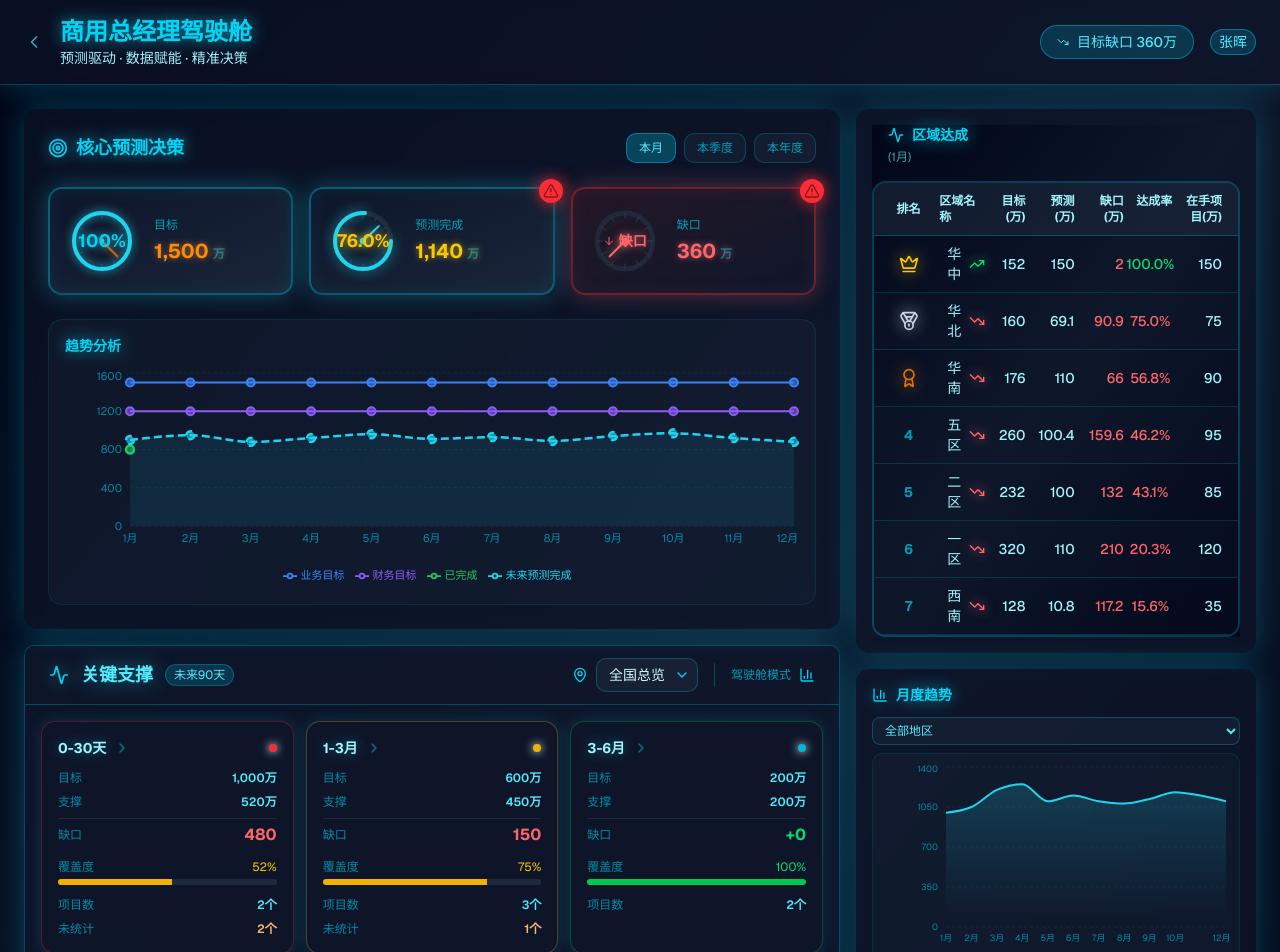
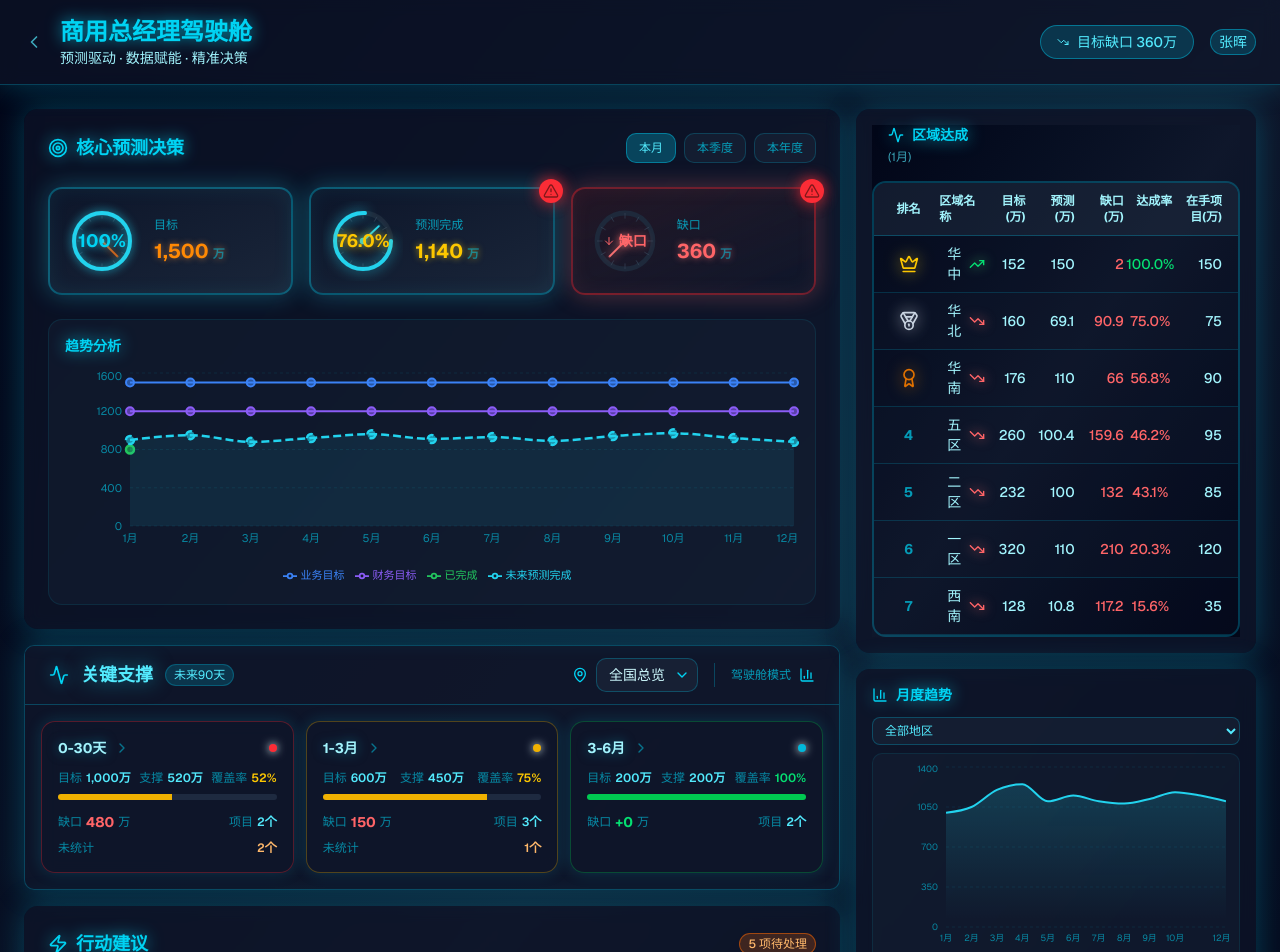
Before and after one commit to navylee1990/coze_jsc, a Next.js app: page /gm in a window 1280 px wide. Shown: the top 952 px of the page. Built offline with nearby package versions, Linux system fonts and the light colour scheme.

Commit message:
feat: 优化关键支撑模块布局，节省显示空间

```diff
--- a/src/components/FutureSupportAdequacyPanel.tsx
+++ b/src/components/FutureSupportAdequacyPanel.tsx
@@ -1501,42 +1501,31 @@ export default function FutureSupportAdequacyPanel({
                   )} />
                 </div>
 
-                {/* 核心指标 */}
+                {/* 核心指标 - 紧凑布局 */}
                 <div className="space-y-2">
-                  {/* 目标 + 支撑 */}
-                  <div className="flex justify-between text-xs">
+                  {/* 目标/支撑/覆盖率 - 单行显示 */}
+                  <div className="flex items-center justify-between text-xs gap-2">
+                    <div className="flex items-center gap-1">
                       <span className={cn(theme === 'dashboard' ? 'text-cyan-400/60' : 'text-slate-500')}>目标</span>
-                    <span className={cn(
-                      'font-semibold',
-                      theme === 'dashboard' ? 'text-cyan-300' : 'text-slate-900'
-                    )}>{level.target.toLocaleString()}万</span>
-                  </div>
-                  <div className="flex justify-between text-xs">
+                      <span className={cn('font-semibold', theme === 'dashboard' ? 'text-cyan-300' : 'text-slate-900')}>
+                        {level.target.toLocaleString()}万
+                      </span>
+                    </div>
+                    <div className="flex items-center gap-1">
                       <span className={cn(theme === 'dashboard' ? 'text-cyan-400/60' : 'text-slate-500')}>支撑</span>
-                    <span className={cn(
-                      'font-semibold',
-                      theme === 'dashboard' ? 'text-cyan-300' : 'text-slate-900'
-                    )}>{level.amount.toLocaleString()}万</span>
-                  </div>
-
-                  {/* 缺口 - 大字号高亮 */}
-                  <div className="pt-1 border-t border-slate-500/20">
-                    <div className="flex items-center justify-between">
-                      <span className={cn('text-xs', theme === 'dashboard' ? 'text-cyan-400/60' : 'text-slate-500')}>缺口</span>
-                      <span className={`text-base font-bold ${level.gap > 0 ? 'text-red-400' : 'text-green-400'}`}>
-                        {level.gap > 0 ? `${level.gap}` : `+${Math.abs(level.gap)}`}
+                      <span className={cn('font-semibold', theme === 'dashboard' ? 'text-cyan-300' : 'text-slate-900')}>
+                        {level.amount.toLocaleString()}万
                       </span>
                     </div>
-                  </div>
-
-                  {/* 覆盖度进度条 */}
-                  <div className="pt-1">
-                    <div className="flex justify-between text-xs mb-1">
-                      <span className={cn(theme === 'dashboard' ? 'text-cyan-400/60' : 'text-slate-500')}>覆盖度</span>
-                      <span className={level.coverage >= 80 ? 'text-green-400' : level.coverage >= 50 ? 'text-yellow-400' : 'text-red-400'}>
+                    <div className="flex items-center gap-1">
+                      <span className={cn(theme === 'dashboard' ? 'text-cyan-400/60' : 'text-slate-500')}>覆盖率</span>
+                      <span className={cn('font-semibold', level.coverage >= 80 ? 'text-green-400' : level.coverage >= 50 ? 'text-yellow-400' : 'text-red-400')}>
                         {level.coverage}%
                       </span>
                     </div>
+                  </div>
+
+                  {/* 覆盖度进度条 */}
                   <div className={cn('w-full h-1.5 rounded-full overflow-hidden', theme === 'dashboard' ? 'bg-slate-700/50' : 'bg-slate-200')}>
                     <div
                       className={`h-full transition-all duration-500 ${
@@ -1545,15 +1534,22 @@ export default function FutureSupportAdequacyPanel({
                       style={{ width: `${Math.min(level.coverage, 100)}%` }}
                     />
                   </div>
-                  </div>
-
-                  {/* 项目数量 */}
-                  <div className="flex justify-between text-xs pt-1">
-                    <span className={cn(theme === 'dashboard' ? 'text-cyan-400/60' : 'text-slate-500')}>项目数</span>
-                    <span className={cn(
-                      'font-semibold',
-                      theme === 'dashboard' ? 'text-cyan-300' : 'text-slate-900'
-                    )}>{level.projects.length}个</span>
+
+                  {/* 缺口 + 项目数 - 单行显示 */}
+                  <div className="flex items-center justify-between text-xs pt-1">
+                    <div className="flex items-center gap-1">
+                      <span className={cn(theme === 'dashboard' ? 'text-cyan-400/60' : 'text-slate-500')}>缺口</span>
+                      <span className={`text-sm font-bold ${level.gap > 0 ? 'text-red-400' : 'text-green-400'}`}>
+                        {level.gap > 0 ? `${level.gap}` : `+${Math.abs(level.gap)}`}
+                      </span>
+                      <span className={cn(theme === 'dashboard' ? 'text-cyan-400/60' : 'text-slate-500')}>万</span>
+                    </div>
+                    <div className="flex items-center gap-1">
+                      <span className={cn(theme === 'dashboard' ? 'text-cyan-400/60' : 'text-slate-500')}>项目</span>
+                      <span className={cn('font-semibold', theme === 'dashboard' ? 'text-cyan-300' : 'text-slate-900')}>
+                        {level.projects.length}个
+                      </span>
+                    </div>
                   </div>
 
                   {/* 未统计项目数 */}
```
Lines whose indentation alone changed are shown as unchanged.
